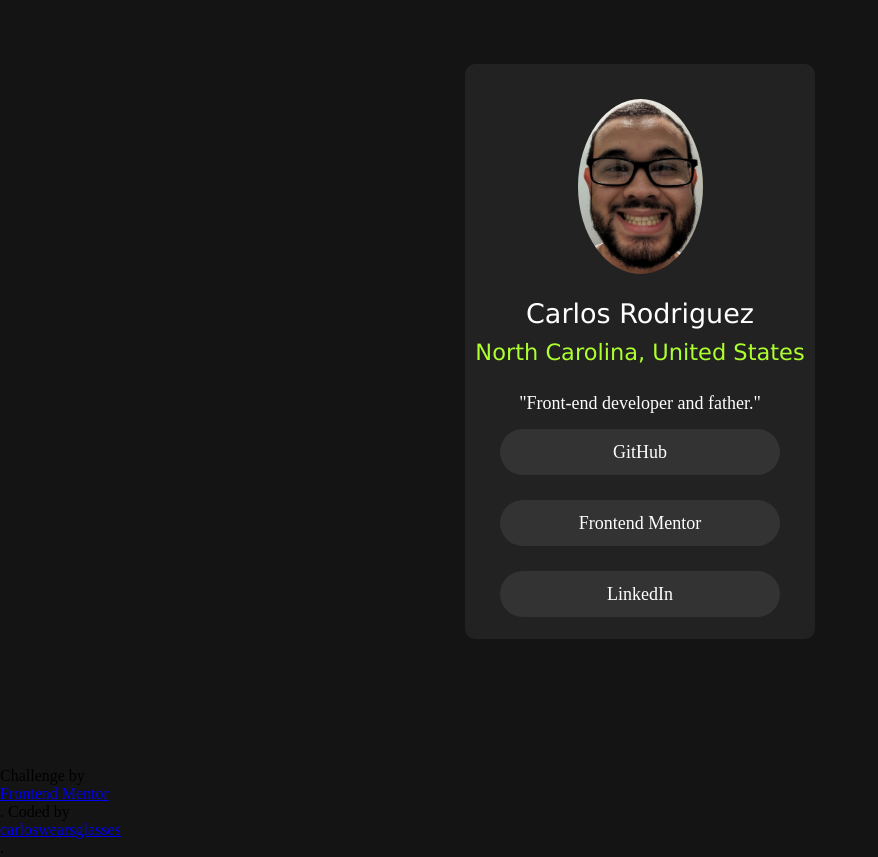
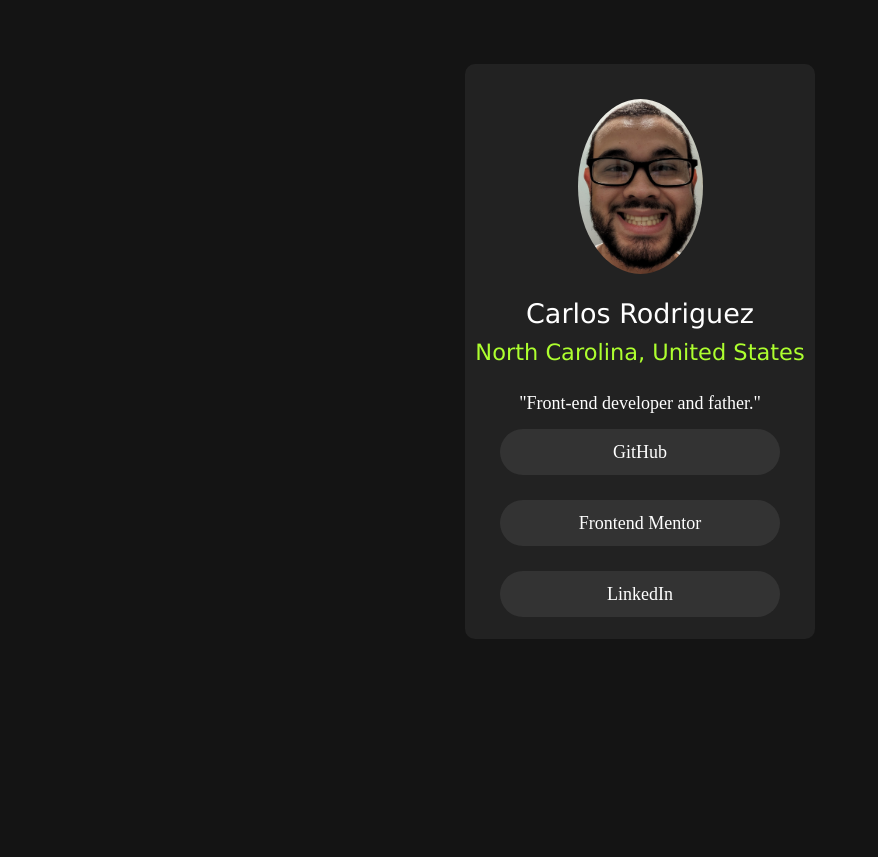
Before and after one commit to carloswearsglasses/Social-Links-Profile, a plain HTML site: page index.html in a window 1280 px wide. Shown: the whole page, without its empty margins (0-878 px from the left). After the commit the page ends 800 px from the top, so only its background shows below. Drawn offline with Linux system fonts and the light colour scheme.

Commit message:
Update index.html

```diff
--- a/index.html
+++ b/index.html
@@ -23,9 +23,5 @@
       <a href="https://www.linkedin.com/in/carlos-rodriguez-55629b176/" target="_blank"><button type="button">LinkedIn</button></a>
     </div>
   </div>
-  <div class="attribution">
-    Challenge by <a href="https://www.frontendmentor.io/challenges/social-links-profile-UG32l9m6dQ" target="_blank">Frontend Mentor</a>.
-    Coded by <a href="https://www.frontendmentor.io/profile/carloswearsglasses">carloswearsglasses</a>.
-  </div>
 </body>
 </html>
```
